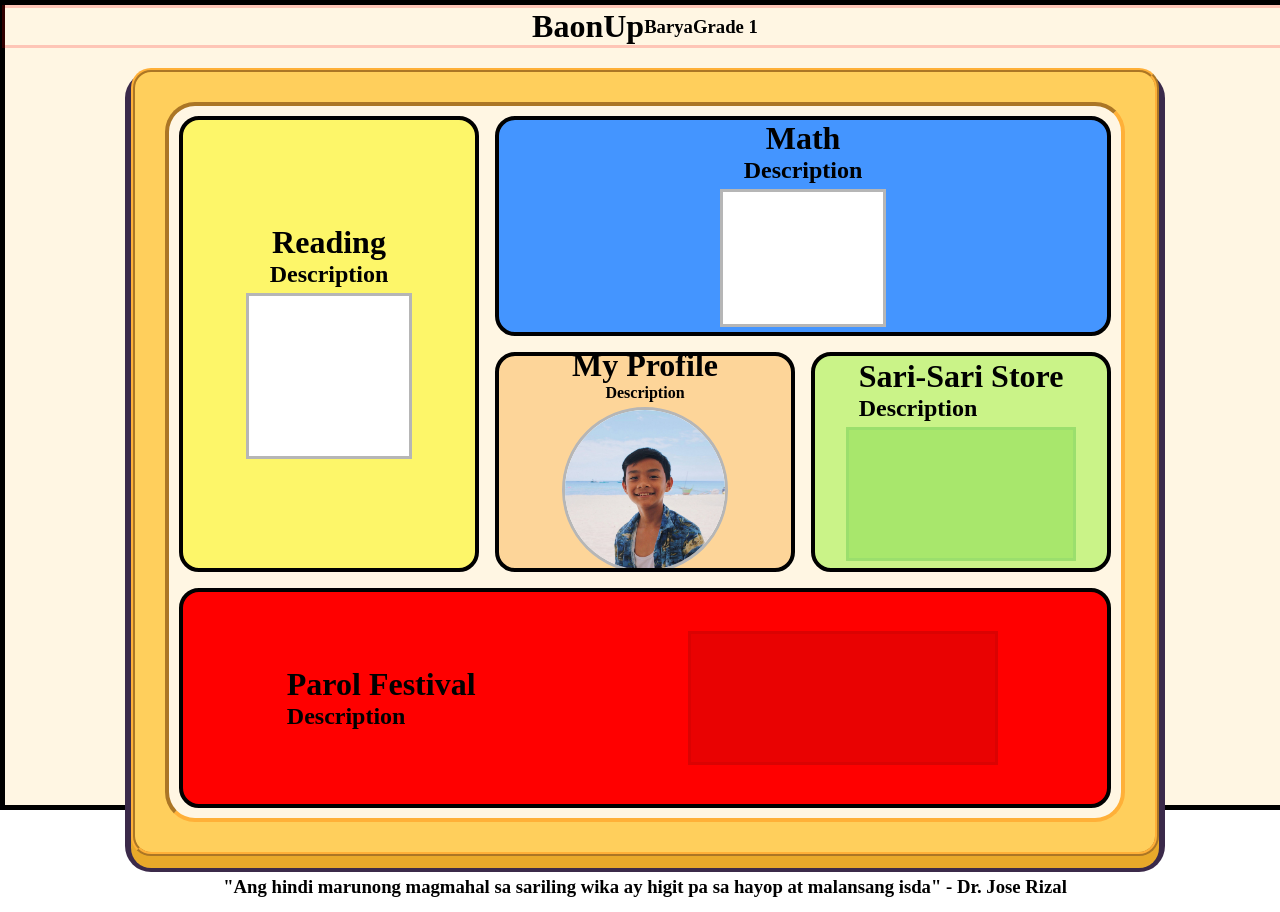
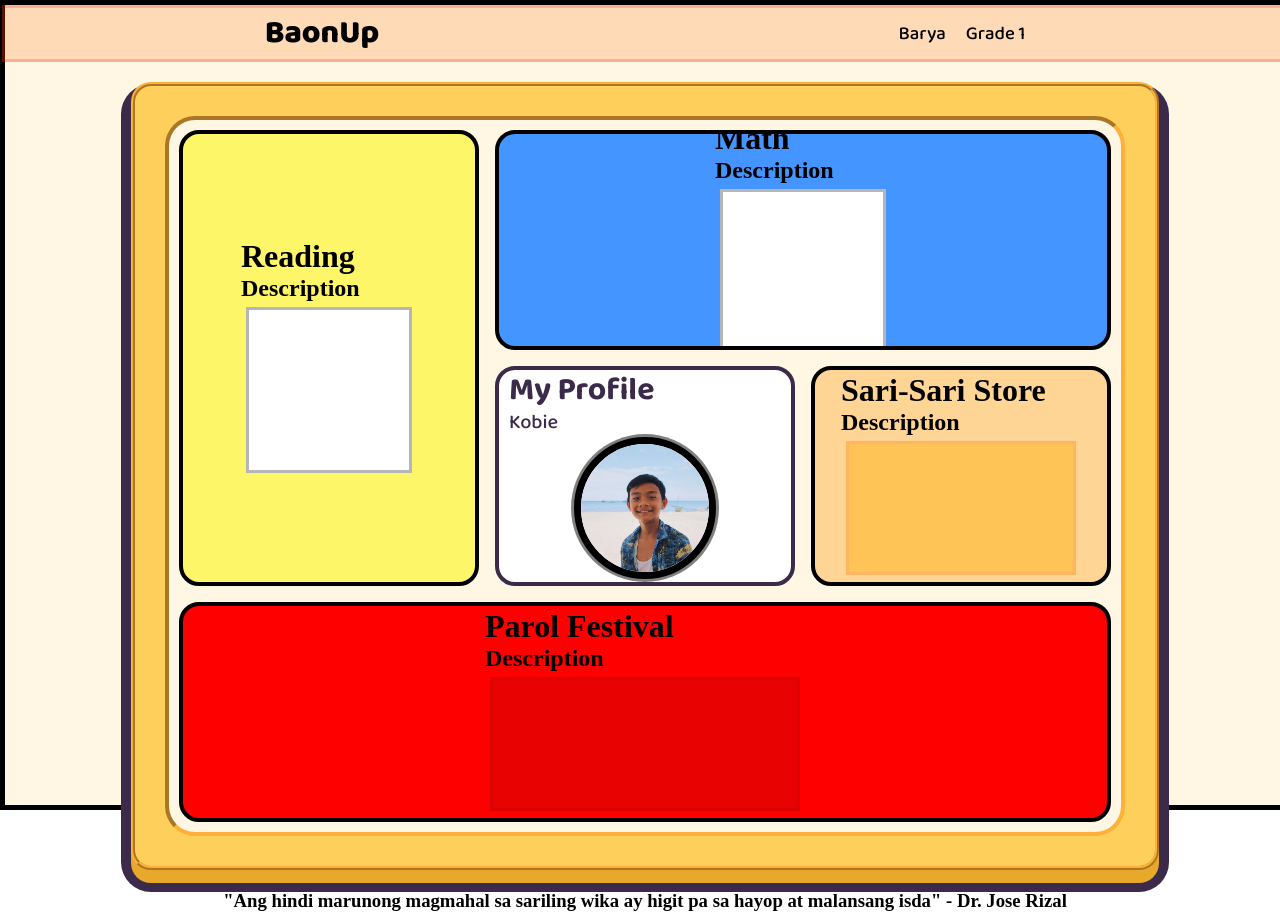
Before and after one commit to AdriyelGuarte/BaonUp, a plain HTML site: page index.html in a window 1280 px wide. Drawn offline with Linux system fonts and the light colour scheme; a web font is replaced by a local one.

Commit message:
homepage progress p2

```diff
--- a/css/homepage.css
+++ b/css/homepage.css
@@ -1,3 +1,24 @@
+.baloo-2-bold {
+  font-family: "Baloo 2", sans-serif;
+  font-optical-sizing: auto;
+  font-weight: 800;
+  font-style: normal;
+}
+
+.baloo-2-medium {
+font-family: "Baloo 2", sans-serif;
+  font-optical-sizing: auto;
+  font-weight: 600;
+  font-style: normal;
+}
+.baloo-2-regular {
+  font-family: "Baloo 2", sans-serif;
+  font-optical-sizing: auto;
+  font-weight: 400;
+  font-style: normal;
+}
+
+
 *{
     padding: 0px;
     margin: 0px;
@@ -16,10 +37,28 @@
 
 .header {
     display: flex;
-    justify-content: center;
+    justify-content: space-around;
     align-items: center;
     width: 100%;
     border: 3px rgb(248, 2, 2, 0.2) solid;
+    background-color: rgba(248, 113, 2, 0.2);
+}
+
+.header-right {
+    display: flex;
+    gap: 20px;
+    align-items: center;
+}
+
+
+.header h1 {
+    font-family: "Baloo 2";
+    font-weight: 800;
+}
+
+.header h3 {
+    font-family: "Baloo 2";
+    font-weight: 400;
 }
 
 .main{
@@ -28,7 +67,7 @@
     background-color: #ffcf5c;
     border-radius: 20px;
     border: 4px rgb(255, 176, 56) ridge;
-    box-shadow: 0px 12px #e8a92a, 0 10px 0 6px #3b2a4a;
+    box-shadow: 0px 13px #e8a92a, 0 12px 0 10px #3b2a4a;
     margin-bottom: 20px;
 }
 
@@ -61,30 +100,56 @@
     background-color: #fdf669;
     overflow: hidden;
     border: 4px black solid;
+    transition: transform 0.2s ease;
 }
 
 #math{
     background-color: rgb(68, 149, 255);
     overflow: hidden;
     border: 4px black solid;
+    transition: transform 0.2s ease;
 }
 
 #profile{
-    background-color: #fdd599;
+    display: flex;
+    flex-direction: column;
+    background-color: #ffffff;
     overflow: hidden;
-    border: 4px black solid;
+    border: 4px #3b2a4a solid;
+    justify-content: space-around;
+    transition: transform 0.2s ease;
+}
+
+.profile-info {
+    display: flex;
+    flex-direction: column;
+    width: 100%;
+    padding: 5px 0px 0px 20px;
+    gap: 5px;
+    /* border: 0.5px black solid; */
+    color: #3b2a4a; /* ink for text */
+}
+
+#profile h1 {
+    font-family: "Baloo 2";
+    font-weight: 600;
+    line-height: 1;
+}
+
+#profile h2{
+    font-family: "Baloo 2";
+    font-weight: 400;
+    font-size: 20px;
+    line-height: 1; /* forces the box to match the text height */
 
 }
 
-#profile h2{
-    font-size: 1rem;
-
-}
 
 #store{
-   background-color: rgb(202, 243, 136); /* Change color ko toh */
+   background-color: rgb(255, 213, 150); /* Change color ko toh */
    overflow: hidden;
    border: 4px black solid;
+   transition: transform 0.2s ease;
 }
 
 #event{
@@ -94,8 +159,14 @@
     overflow: hidden;
     justify-content: space-around;
     border: 4px black solid;
+    transition: transform 0.2s ease;
 }
 
+#reading:hover { transform: translate(-4px, -6px) rotate(-2deg); }
+#math:hover    { transform: translate( 4px, -6px) rotate( 0.5deg); }
+#profile:hover   { transform: translate(-4px, -6px) rotate(-2deg); }
+#store:hover { transform: translate( 4px, -6px) rotate( 2deg); }
+#event:hover {transform :translate(-4px, -6px) rotate(-0.5deg);}
 /* .sub-card {
     width: 10rem;
     height: 20rem;
@@ -124,19 +195,20 @@
 
 #sub-card3{
     display: flex;
-    width: 10rem;
-    height: 10rem;
+    width: 8rem;
+    height: 8rem;
     margin: 5px;
-    border: 3px #b6b6b6 solid;
+    border: 7px #000000 solid;
     background-color: #ffffff;
     border-radius: 50%;
     align-items: center;
     justify-content: center;
+    box-shadow: 0px 0px 0px 3px gray;
 }
 
 #sub-card3 img{
-    width: 10rem;
-    height: 10rem;
+    width: 8rem;
+    height: 8rem;
     border-radius: 50%;
 }
 #sub-card4 {
@@ -144,8 +216,8 @@
     width: 14rem;
     height: 8rem;
     margin: 5px;
-    border: 3px rgb(155, 223, 109) solid;
-    background-color: rgb(168, 231, 108);
+    border: 3px rgb(255, 182, 98) solid;
+    background-color: rgb(255, 196, 85);
 
 }
 
--- a/index.html
+++ b/index.html
@@ -6,7 +6,7 @@
     <title>BaonUp</title>
     <link rel="preconnect" href="https://fonts.googleapis.com">
     <link rel="preconnect" href="https://fonts.gstatic.com" crossorigin>
-    <link href="https://fonts.googleapis.com/css2?family=Sniglet:wght@400;800&display=swap" rel="stylesheet">
+    <link href="https://fonts.googleapis.com/css2?family=Baloo+2:wght@500;700;800&family=Nunito:wght@600;800&display=swap"  rel="stylesheet">
     <link rel="stylesheet" href="css/homepage.css">
 </head>
 <body>
@@ -23,25 +23,27 @@
 
             </div>
 
+            <div class="header-right">
+
                 <div class="currency">
+                    <h3>Barya</h3>
+                </div>
 
-                 <h3>Barya</h3>
-
+                <div class="level">
+                    <h3>Grade 1</h3>
+                </div>
 
             </div>
 
-            <div class="level">
-
-                <h3>Grade 1</h3>
-
-            </div>
 
 
         </div>
 
         <div class="main">
             <div class="card-container">
-                <div class="card" id="reading" style="grid-area: box-1">
+
+                <a class="card card-reading" id="reading" style="grid-area: box-1">
+                    <div>
 
                         <h1>Reading</h1>
                         <h2> Description </h2>
@@ -50,8 +52,10 @@
                         </div>
 
                     </div>
+                </a>
 
-                <div class="card" id="math" style="grid-area: box-2">
+                <a class="card card-math" id="math" style="grid-area: box-2">
+                    <div>
 
                         <h1>Math</h1>
                         <h2> Description </h2>
@@ -60,18 +64,25 @@
                         </div>
 
                     </div>
+                </a>
 
-                <div class="card" id="profile" style="grid-area: box-3">
+                <a class="card card-profile" id="profile" style="grid-area: box-3">
 
+                        <div class="profile-info">
                             <h1> My Profile </h1>
-                    <h2> Description </h2>
+                            <h2> Kobie </h2>
+                        </div>
+
 
                         <div class="pf-circle" id="sub-card3">
                             <img src="assets/images/profilepic.jpg">
                         </div>
 
-                </div>
-                <div class="card" id="store" style="grid-area: box-4">
+
+                </a>
+
+                <a class="card card-store" id="store" style="grid-area: box-4">
+                    <div>
                         <div class="card-description">
                             <h1>Sari-Sari Store</h1>
                             <h2> Description </h2>
@@ -82,7 +93,10 @@
                         </div>
 
                     </div>
-                <div class="card" id="event" style="grid-area: box-5">
+                </a>
+
+                <a class="card card-event" id="event" style="grid-area: box-5">
+                    <div>
                         <div class="card-description">
                             <h1>Parol Festival</h1>
                             <h2> Description </h2>
@@ -93,6 +107,7 @@
                         </div>
 
                     </div>
+                </a>
             </div>
 
         </div>
```
Lines whose indentation alone changed are shown as unchanged.
